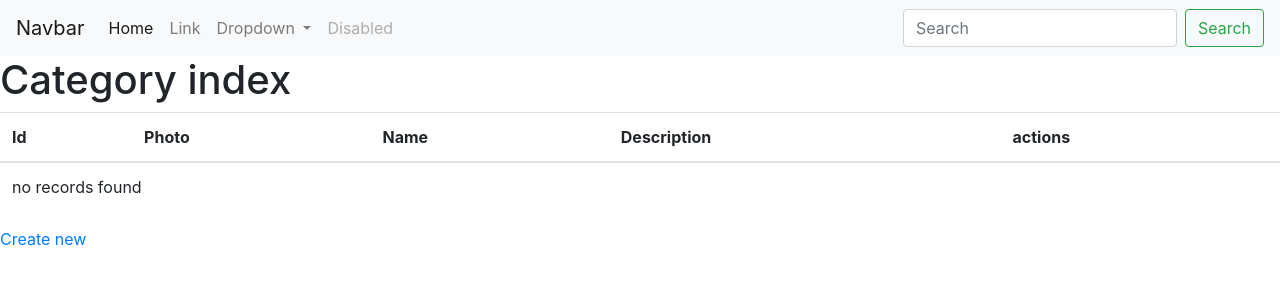
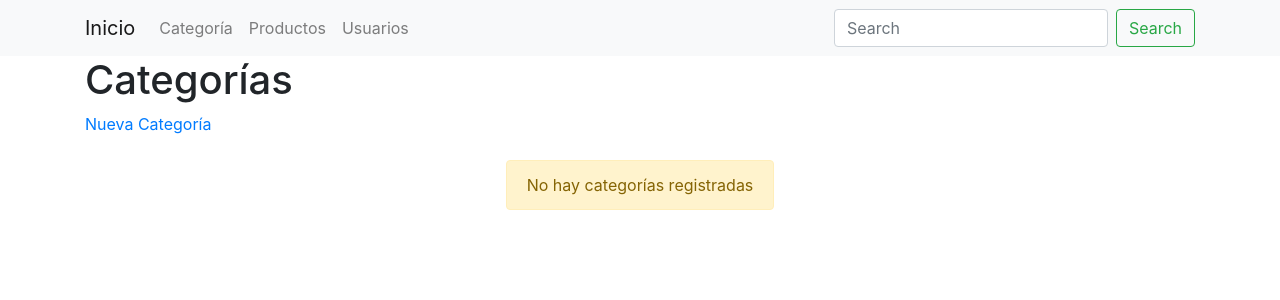
Before and after one commit to Diiego1500/correo_noche, a Symfony app: template templates/category/index.html.twig in a window 1280 px wide. Shown: the top 300 px of the page. Run offline with Twig, Linux system fonts and the light colour scheme; the template is opened without the code that fills it, so the values that code supplies are empty; some libraries are stand-ins or nearby versions.

Commit message:
Interfaz gráfica de usuario Parte II

```diff
--- a/src/Form/CategoryType.php
+++ b/src/Form/CategoryType.php
@@ -15,7 +15,8 @@ class CategoryType extends AbstractType
         $builder
             ->add('photo', FileType::class, [
                 'label'=>'Seleccione una foto para la categoría',
-                'mapped' => false
+                'mapped' => false,
+                'required'=>false
             ])
             ->add('name')
             ->add('description')
--- a/templates/base.html.twig
+++ b/templates/base.html.twig
@@ -10,38 +10,30 @@
 <body>
 {% block body %}
     <nav class="navbar navbar-expand-lg navbar-light bg-light">
-                <a class="navbar-brand" href="#">Navbar</a>
-                <button class="navbar-toggler" type="button" data-toggle="collapse" data-target="#navbarSupportedContent" aria-controls="navbarSupportedContent" aria-expanded="false" aria-label="Toggle navigation">
+        <div class="container">
+            <a class="navbar-brand" href="#">Inicio</a>
+            <button class="navbar-toggler" type="button" data-toggle="collapse" data-target="#navbarSupportedContent"
+                    aria-controls="navbarSupportedContent" aria-expanded="false" aria-label="Toggle navigation">
                 <span class="navbar-toggler-icon"></span>
             </button>
 
             <div class="collapse navbar-collapse" id="navbarSupportedContent">
                 <ul class="navbar-nav mr-auto">
-                        <li class="nav-item active">
-                            <a class="nav-link" href="#">Home <span class="sr-only">(current)</span></a>
+                    <li class="nav-item">
+                        <a class="nav-link" href="{{ path('category_index') }}">Categoría</a>
                     </li>
                     <li class="nav-item">
-                            <a class="nav-link" href="#">Link</a>
-                        </li>
-                        <li class="nav-item dropdown">
-                            <a class="nav-link dropdown-toggle" href="#" id="navbarDropdown" role="button" data-toggle="dropdown" aria-haspopup="true" aria-expanded="false">
-                                Dropdown
-                            </a>
-                            <div class="dropdown-menu" aria-labelledby="navbarDropdown">
-                                <a class="dropdown-item" href="#">Action</a>
-                                <a class="dropdown-item" href="#">Another action</a>
-                                <div class="dropdown-divider"></div>
-                                <a class="dropdown-item" href="#">Something else here</a>
-                            </div>
+                        <a class="nav-link" href="{{ path('product_index') }}">Productos</a>
                     </li>
                     <li class="nav-item">
-                            <a class="nav-link disabled" href="#">Disabled</a>
+                        <a class="nav-link" href="#">Usuarios</a>
                     </li>
                 </ul>
                 <form class="form-inline my-2 my-lg-0">
                     <input class="form-control mr-sm-2" type="search" placeholder="Search" aria-label="Search">
                     <button class="btn btn-outline-success my-2 my-sm-0" type="submit">Search</button>
                 </form>
+            </div>
         </div>
     </nav>
 
@@ -50,7 +42,7 @@
     <script src="{{ asset('assets/js/jquery.min.js') }}"></script>
     <script src="{{ asset('assets/js/bootstrap.min.js') }}"></script>
     <script>
-                $('.custom-file-input').on('change', function(event) {
+        $('.custom-file-input').on('change', function (event) {
             var inputFile = event.currentTarget;
             $(inputFile).parent()
                 .find('.custom-file-label')
--- a/templates/category/index.html.twig
+++ b/templates/category/index.html.twig
@@ -1,40 +1,27 @@
 {% extends 'base.html.twig' %}
-
 {% block title %}Category index{% endblock %}
-
 {% block body %}
     {{ parent() }}
-    <h1>Category index</h1>
-
-    <table class="table">
-        <thead>
-            <tr>
-                <th>Id</th>
-                <th>Photo</th>
-                <th>Name</th>
-                <th>Description</th>
-                <th>actions</th>
-            </tr>
-        </thead>
-        <tbody>
-        {% for category in categories %}
-            <tr>
-                <td>{{ category.id }}</td>
-                <td>{{ category.photo }}</td>
-                <td>{{ category.name }}</td>
-                <td>{{ category.description }}</td>
-                <td>
-                    <a href="{{ path('category_show', {'id': category.id}) }}">show</a>
-                    <a href="{{ path('category_edit', {'id': category.id}) }}">edit</a>
-                </td>
-            </tr>
-        {% else %}
-            <tr>
-                <td colspan="5">no records found</td>
-            </tr>
-        {% endfor %}
-        </tbody>
-    </table>
-
-    <a href="{{ path('category_new') }}">Create new</a>
+    <div class="container">
+        <h1>Categorías</h1>
+        <a href="{{ path('category_new') }}">Nueva Categoría</a>
+        <div class="row d-flex justify-content-center my-4">
+            {% for category in categories %}
+                <div class="col-md-4 d-flex bd-highlight my-1 rounded-sm bg-white" onclick="location.href='{{ path('products_category',{id:category.id}) }}'">
+                    <div class="p-2 bd-highlight border">
+                        <img src="{{ asset('uploads/category/'~category.photo) }}" alt="{{ category.name }}" width="100%">
+                        <hr>
+                        <h4>{{ category.name }}</h4>
+                        <p>{{ category.description }}</p>
+                        <div>
+                            <a href="{{ path('category_show',{id:category.id}) }}">Ver</a>
+                            <a href="{{ path('category_edit',{id:category.id}) }}">Editar</a>
+                        </div>
+                    </div>
+                </div>
+            {% else %}
+                <div class="alert alert-warning">No hay categorías registradas</div>
+            {% endfor %}
+        </div>
+    </div>
 {% endblock %}
```
Also changed, not shown: src/Controller/CategoryController.php (+20 -2 lines), src/Controller/ProductController.php (+9 -7 lines), templates/product/products_category.html.twig (added, +29 -0 lines), public/uploads/category/1-5ed52ea40d69f.jpeg (deleted), 3 other files. Lines whose indentation alone changed are shown as unchanged.
